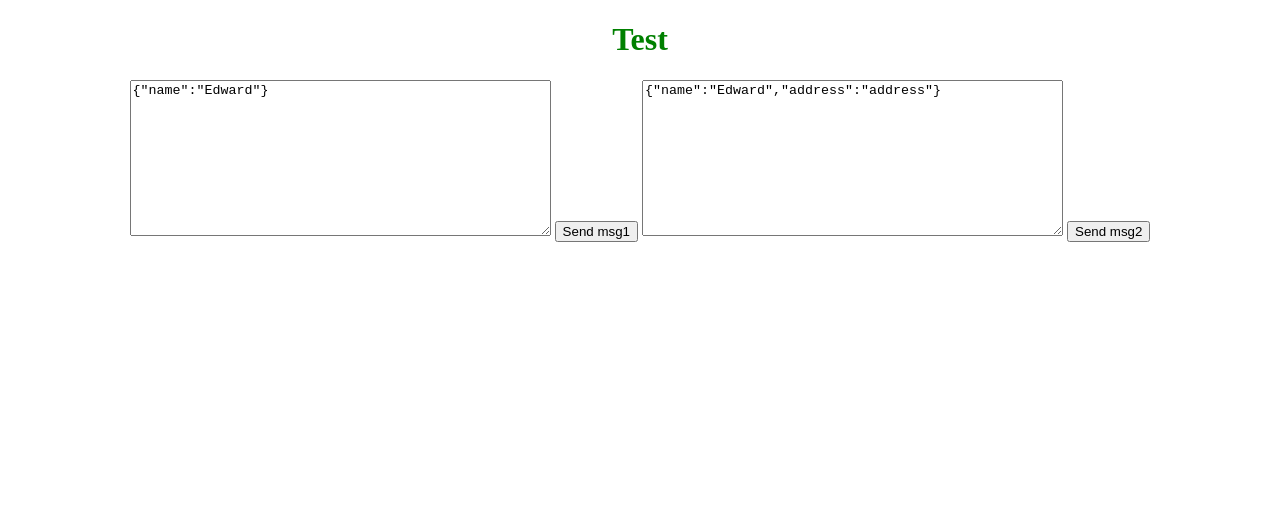
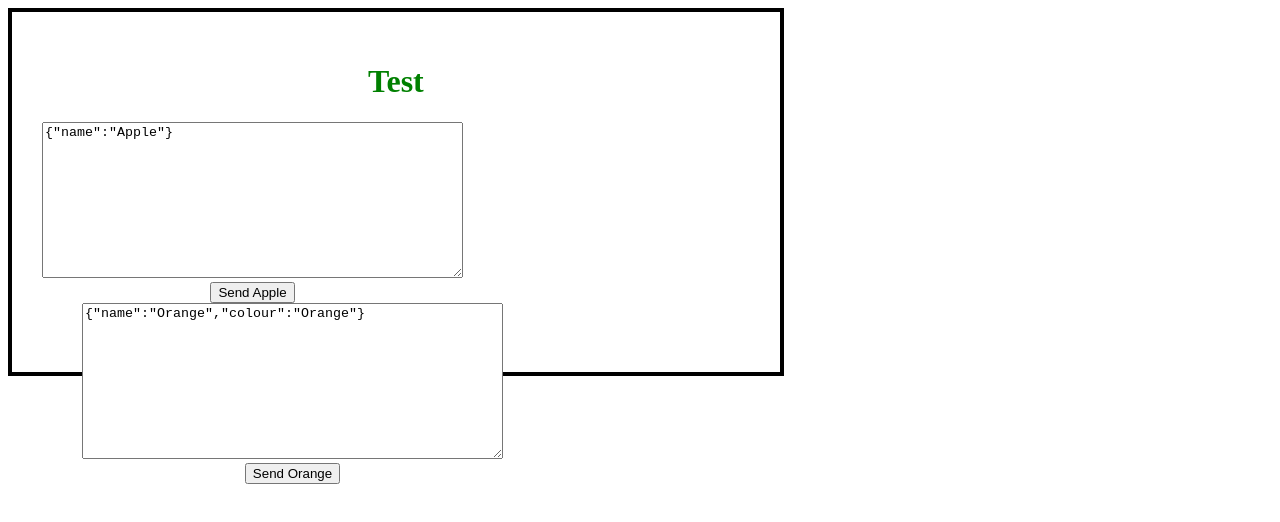
Before and after one commit to EdLandon/AzureFunctionAsyncServiceTemplate, a plain HTML site: page Service/index.html in a window 1280 px wide. Drawn offline with Linux system fonts and the light colour scheme.

Commit message:
First update to ReadMe.

```diff
--- a/Service/index.html
+++ b/Service/index.html
@@ -7,18 +7,25 @@
 </head>
 
 <body style="text-align:center;" id="body">
-	<h1 style="color:green;">Test</h1>
-	<p>
-		<textarea id="data1" name="data1" rows="10" cols="50">{"name":"Edward"}</textarea>
-		<button onclick="sendJSON1()">Send msg1</button>
-
-		<textarea id="data2" name="data2" rows="10" cols="50">{"name":"Edward","address":"address"}</textarea>
-		<button onclick="sendJSON2()">Send msg2</button>
+	<div style="width: 56%;padding:30px;border:4px solid black;height:300px">
+		<h1 style="color:green;">Test</h1>
+		<p />
+		<div style="float:left">
+			<textarea id="data1" name="data1" rows="10" cols="50">{"name":"Apple"}</textarea>
+			<br />
+			<button onclick="sendJSON1()">Send Apple</button>
+		</div>
+		<div style="float:left; margin-left: 40px">
+			<textarea id="data2" name="data2" rows="10" cols="50">{"name":"Orange","colour":"Orange"}</textarea>
+			<br />
+			<button onclick="sendJSON2()">Send Orange</button>
+		</div>
+	</div>
 
 		<script>
 			function sendJSON1() {
 				let xhr = new XMLHttpRequest();
-                xhr.open("POST", "http://localhost:7046/api/HTTPApplesFuncRun");
+				xhr.open("POST", "http://localhost:7046/api/HTTPApplesFuncRun");
 				xhr.setRequestHeader("Accept", "application/json");
 				xhr.setRequestHeader("Content-Type", "application/json");
 				//xhr.send( JSON.stringify( document.getElementById("data").textContent ) ); //  JSON.stringify(data));
@@ -26,7 +33,7 @@
 			}
 			function sendJSON2() {
 				let xhr = new XMLHttpRequest();
-                xhr.open("POST", "http://localhost:7046/api/HTTPOrangesFuncRun");
+				xhr.open("POST", "http://localhost:7046/api/HTTPOrangesFuncRun");
 				xhr.setRequestHeader("Accept", "application/json");
 				xhr.setRequestHeader("Content-Type", "application/json");
 				//xhr.send( JSON.stringify( document.getElementById("data").textContent ) ); //  JSON.stringify(data));
```
Also changed, not shown: 2 other files.
